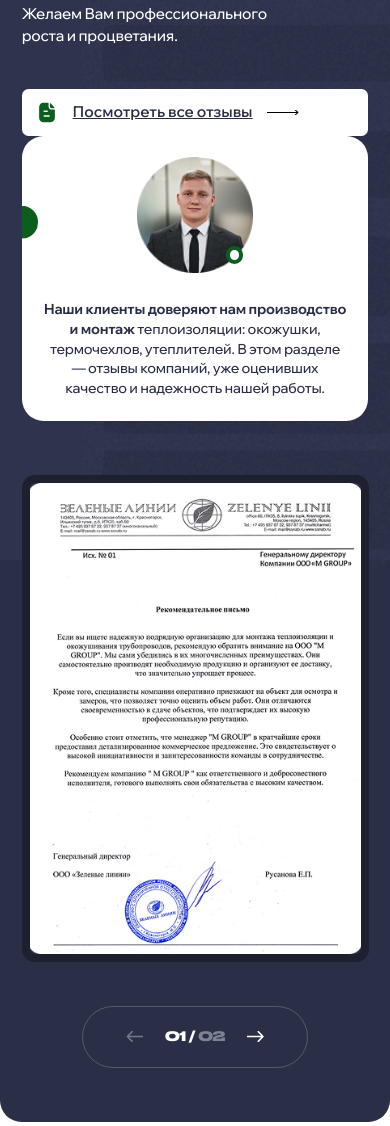
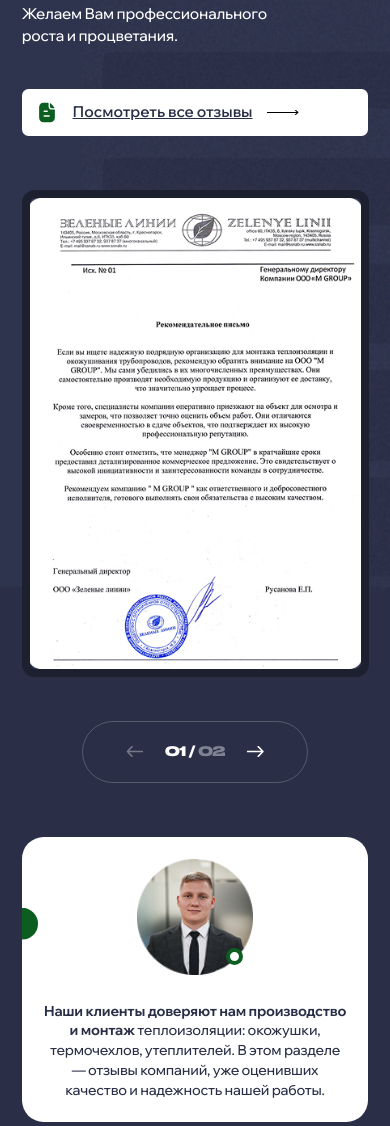
Before and after one commit to MariaLight/m-group, a website: page src/feedback.html in a window 390 px wide. Shown: the part 532-1658 px from the top of the page. Drawn offline with Linux system fonts and the light colour scheme; files that its build step writes are made by us from their sources; files whose address does not match are found by name.

Commit message:
add feedback page mobile version

```diff
--- a/src/feedback.html
+++ b/src/feedback.html
@@ -224,7 +224,7 @@
                             </div>
                             <a href="" class="article-card__more letters-card__more">Посмотреть все отзывы</a>
 
-                            <div class="letters__cta">
+                            <div class="letters__cta letters__cta--desctop">
                                 <div class="letters__cta__img">
                                     <img src="assets/img/base/letters-cta.png" alt="">
                                 </div>
@@ -262,9 +262,20 @@
                                 <div class="swiper-button-next"></div>
                             </div>
                         </div>
+                        <div class="letters__cta letters__cta--mobile">
+                            <div class="letters__cta__img">
+                                <img src="assets/img/base/letters-cta.png" alt="">
+                            </div>
+                            <div class="letters__text description">
+                                <strong>Наши клиенты доверяют нам производство и&nbsp;монтаж</strong>
+                                теплоизоляции: окожушки, термочехлов, утеплителей. В этом разделе — отзывы компаний,
+                                уже оценивших качество и надежность нашей работы.
+                            </div>
+                        </div>
                     </div>
                 </div>
             </section>
+
 
             <section class="feedback">
                 <div class="container feedback__inner">
```
Also changed, not shown: dist/feedback.html.
